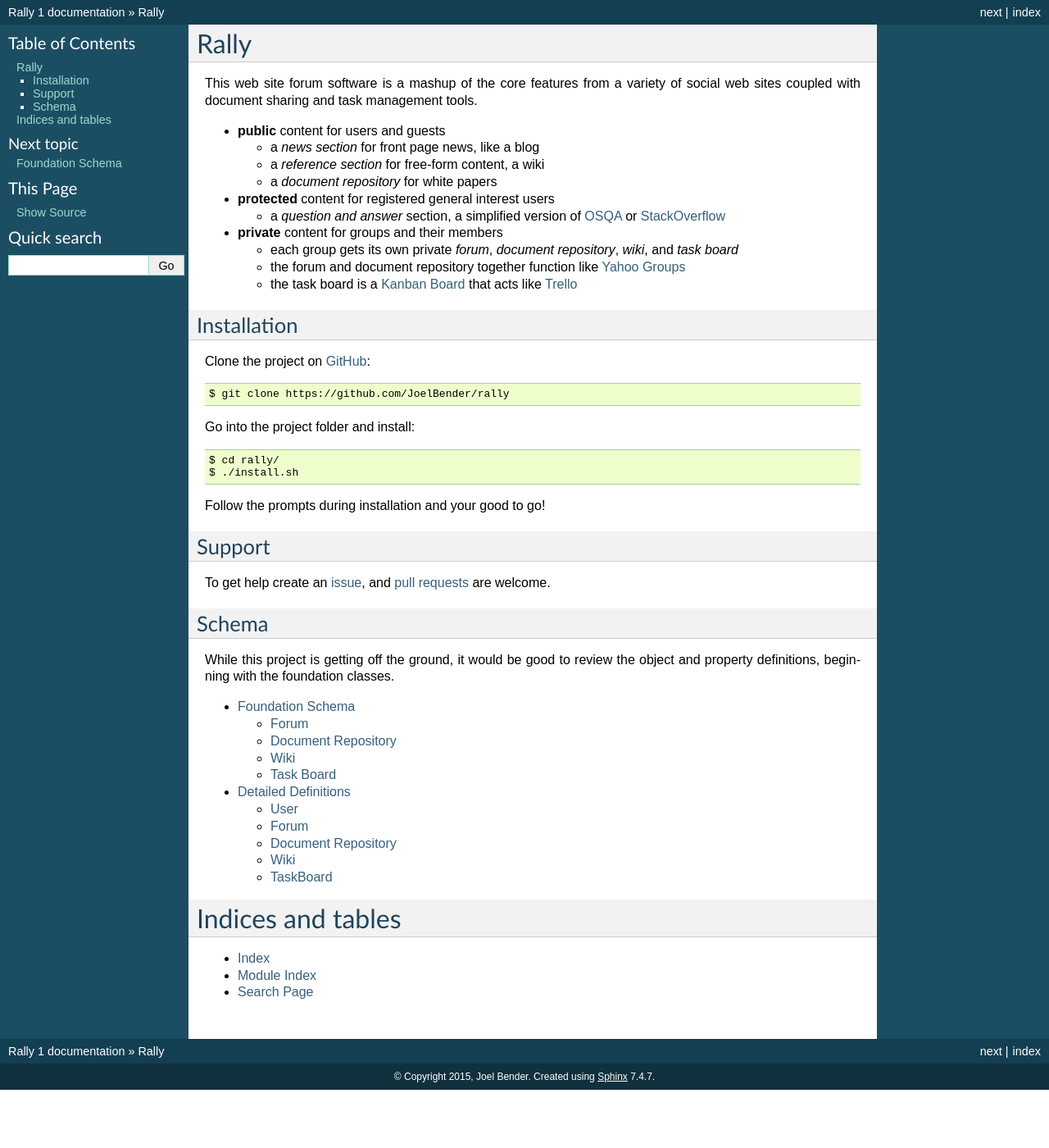
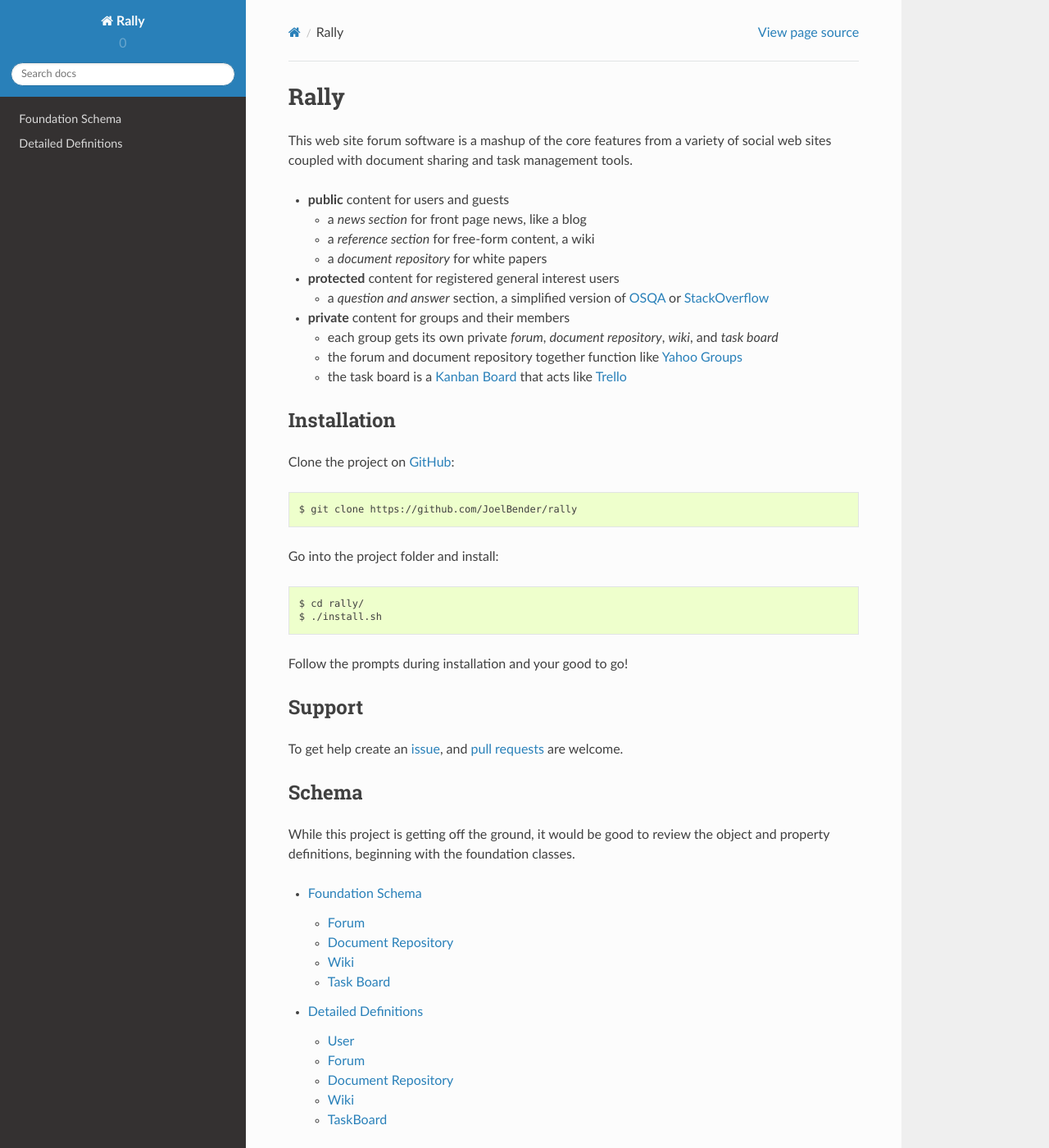
Before and after one commit to JoelBender/rally, a Sphinx documentation site: the page built from doc/source/index.rst, in a window 1280 px wide and 1400 px high. Shown: the whole window at 82% size. Built offline with Sphinx 7.4.7 and the Read the Docs theme 2.0.0, drawn with Linux system fonts in a browser that asks for light colours; some of the changed text lies outside the part shown.

Commit message:
Change theme to RTD
There is special code to have the HTML output match what would be presented on ReadTheDocs.

```diff
--- a/doc/source/conf.py
+++ b/doc/source/conf.py
@@ -98,7 +98,15 @@ pygments_style = 'sphinx'
 
 # The theme to use for HTML and HTML Help pages.  See the documentation for
 # a list of builtin themes.
-html_theme = 'default'
+
+# on_rtd is whether we are on readthedocs.org
+on_rtd = os.environ.get('READTHEDOCS', None) == 'True'
+
+# only import and set the theme if we're building docs locally
+if not on_rtd:
+    import sphinx_rtd_theme
+    html_theme = 'sphinx_rtd_theme'
+    html_theme_path = [sphinx_rtd_theme.get_html_theme_path()]
 
 # Theme options are theme-specific and customize the look and feel of a theme
 # further.  For a list of options available for each theme, see the
```
